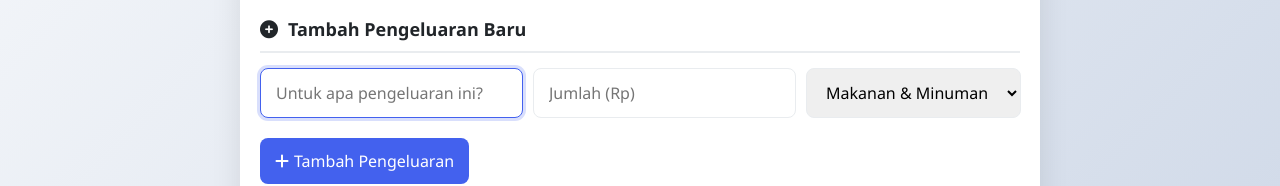
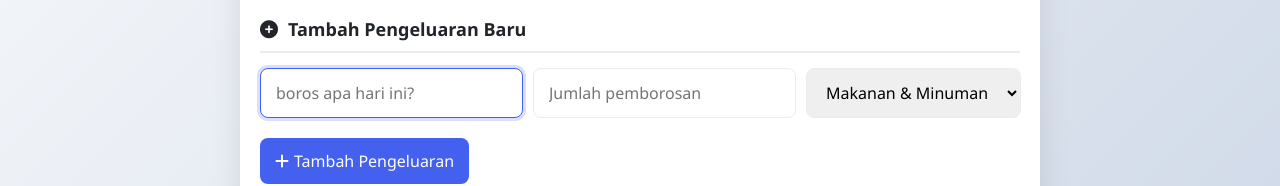
Before and after one commit to Varrelian/app_kebutuhanSehari, a plain HTML site: page index.html in a window 1280 px wide. Shown: the part 201-387 px from the top of the page. Drawn offline with Linux system fonts and the light colour scheme.

Commit message:
updt index

```diff
--- a/index.html
+++ b/index.html
@@ -326,8 +326,8 @@
       <h2 class="section-title"><i class="fas fa-plus-circle"></i> Tambah Pengeluaran Baru</h2>
 
       <div class="input-group">
-        <input type="text" id="nama-pengeluaran" placeholder="Untuk apa pengeluaran ini?">
-        <input type="number" id="jumlah-pengeluaran" placeholder="Jumlah (Rp)">
+        <input type="text" id="nama-pengeluaran" placeholder="boros apa hari ini?">
+        <input type="number" id="jumlah-pengeluaran" placeholder="Jumlah pemborosan">
         <select id="kategori-pengeluaran">
           <option value="makanan">Makanan & Minuman</option>
           <option value="transportasi">Transportasi</option>
```
